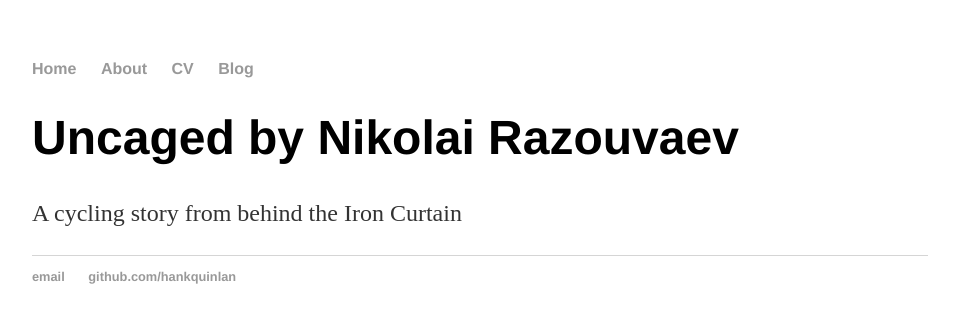
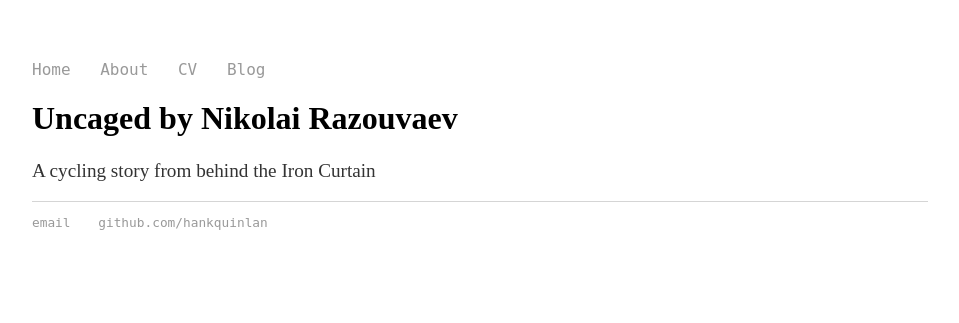
Before and after one commit to nkrzv/nkrzv.github.io, a Jekyll site: the page built from index.html, in a window 1280 px wide. Shown: the top 323 px of the page, without its empty margins (160-1119 px from the left). Built offline with Jekyll 4.4.1, drawn with Linux system fonts in a browser that asks for light colours.

Commit message:
Update main.css

```diff
--- a/css/main.css
+++ b/css/main.css
@@ -3,14 +3,15 @@ body {
     width: 70%;
 }
 nav ul, footer ul {
-    font-family:'Helvetica', 'Arial', 'Sans-Serif';
+    font-family:'monospace';
     padding: 0px;
     list-style: none;
-    font-weight: bold;
+    font-weight: normal;
 }
 nav ul li, footer ul li {
     display: inline;
     margin-right: 20px;
+    text-align: center;
 }
 a {
     text-decoration: none;
@@ -20,12 +21,12 @@ a:hover {
     text-decoration: underline;
 }
 h1 {
-    font-size: 3em;
-    font-family:'Helvetica', 'Arial', 'Sans-Serif';
+    font-size: 2em;
+    font-family:'Sans-Serif';
 }
 p {
-    font-size: 1.5em;
-    line-height: 1.4em;
+    font-size: 1.2em;
+    line-height: 1.2em;
     color: #333;
 }
 footer {
@@ -35,7 +36,7 @@ footer {
 
 ul.posts {
     margin: 20px auto 40px;
-    font-size: 1.5em;
+    font-size: 1.2em;
 }
 
 ul.posts li {
```
